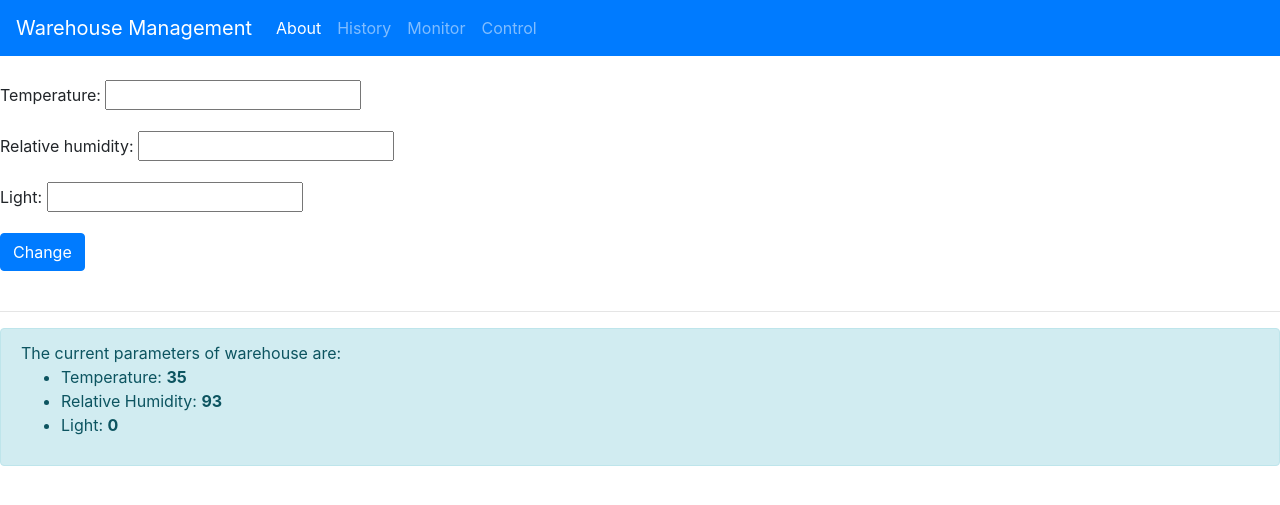
After one commit to anuragshukla06/Web_Interface, a Django app: page /Control/ in a window 1280 px wide. The commit adds this page. Shown: the top 505 px of the page. Run offline with Django 3.2, Linux system fonts and the light colour scheme; data comes from the database, SQL or seed files in the repository; both versions use the stored data as it was after the commit; some libraries are stand-ins or nearby versions.

Commit message:
The api for pi is completed, the control button is working

```diff
--- a/Web_interface/mainpage/Templates/base.html
+++ b/Web_interface/mainpage/Templates/base.html
@@ -35,7 +35,7 @@
             <a class="nav-link" href="{%url 'MonitorUrl'%}">Monitor</a>
           </li>
           <li class="nav-item">
-            <a class="nav-link" href="#">Control</a>
+            <a class="nav-link" href="{%url 'ControlUrl'%}">Control</a>
           </li>
 
         </ul>
--- /dev/null
+++ b/Web_interface/mainpage/Templates/control.html
@@ -0,0 +1,24 @@
+{% extends 'base.html' %}
+{% block content %}
+{% if noParameters == 1 %}
+    <div class="alert alert-danger" role="alert">
+      <h2>The Warehouse is not in operation</h2>
+    </div>
+{% else %}
+    <form method="POST">
+        {% csrf_token %}
+        {{form.as_p}}
+        <button type="submit" class="btn btn-primary">Change</button>
+    </form>
+    <br>
+    <hr>
+    <div class="alert alert-info" role="alert">
+      The current parameters of warehouse are:
+        <ul>
+            <li>Temperature: <b>{{current.temperature}}</b></li>
+            <li>Relative Humidity: <b>{{current.relative_humidity}}</b></li>
+            <li>Light: <b>{{current.light}}</b></li>
+        </ul>
+    </div>
+{% endif %}
+{% endblock %}
--- a/Web_interface/mainpage/admin.py
+++ b/Web_interface/mainpage/admin.py
@@ -1,5 +1,6 @@
 from django.contrib import admin
-from .models import PreSavedData, Entry
+from .models import PreSavedData, Entry, CurrentParameters
 # Register your models here.
 admin.site.register(PreSavedData)
 admin.site.register(Entry)
+admin.site.register(CurrentParameters)
--- a/Web_interface/mainpage/forms.py
+++ b/Web_interface/mainpage/forms.py
@@ -10,3 +10,8 @@ class EntryForm(forms.ModelForm):
     class Meta:
         model = Entry
         fields = ['fruit', 'end_date', 'running']
+
+class AlterParametersForm(forms.Form):
+    temperature = forms.IntegerField()
+    relative_humidity = forms.IntegerField()
+    light = forms.IntegerField()
--- a/Web_interface/mainpage/models.py
+++ b/Web_interface/mainpage/models.py
@@ -17,3 +17,9 @@ class PreSavedData(models.Model):
     temperature = models.IntegerField()
     relative_humidity = models.IntegerField()
     numberOfDays = models.IntegerField()
+
+class CurrentParameters(models.Model):
+    fruit = models.CharField(max_length=200)
+    temperature =models.IntegerField()
+    relative_humidity = models.IntegerField()
+    light = models.IntegerField(default=0)
--- a/Web_interface/mainpage/urls.py
+++ b/Web_interface/mainpage/urls.py
@@ -10,7 +10,8 @@ urlpatterns = [
     path('saveAndReceive/<temperature>/<humidity>/<light>', views.saveAndReceive, name = "saveAndReceiveUrl"),
     path('Monitor/', views.Monitor, name="MonitorUrl"),
     path('monitorCollectiveImage/<id>', views.MonitorCollectiveImage, name="MonitorCollectiveImageUrl"),
-    path('History/<int:item_id>', views.historyItemData, name="historyItemDataUrl")
+    path('History/<int:item_id>', views.historyItemData, name="historyItemDataUrl"),
+    path('Control/', views.control, name="ControlUrl"),
     # path('monitorHumidityImage/', views.MonitorHumidityImage, name="MonitorHumidityImageUrl"),
     # path('monitorLightImage/', views.MonitorLightImage, name="MonitorLightImageUrl"),
     # path('monitorTemperatureImage/', views.MonitorTemperatureImage, name="MonitorTemperatureImageUrl")
--- a/Web_interface/mainpage/views.py
+++ b/Web_interface/mainpage/views.py
@@ -1,6 +1,6 @@
 from django.shortcuts import render,redirect
-from .forms import EntryForm
-from .models import PreSavedData, Entry
+from .forms import EntryForm, AlterParametersForm
+from .models import PreSavedData, Entry, CurrentParameters
 from django.http import HttpResponse
 from django.core.files import File
 import datetime, os, django
@@ -9,7 +9,7 @@ import matplotlib.pyplot as plt
 from matplotlib import pylab
 from matplotlib.figure import Figure
 from matplotlib.backends.backend_agg import FigureCanvasAgg as FigureCanvas
-import io, PIL, PIL.Image, time
+import io
 
 theEntryForm = None
 f = None
@@ -66,6 +66,19 @@ def afterValidateSuccess(request):
         # myFile = File(f)
         # current.dataRecord = myFile
         current.running = True
+        #----------------------------------
+        try:
+            CurrentParameters.objects.all().delete()
+        except:
+            p = 1 #code has to be written
+
+        preSaved = PreSavedData.objects.get(fruit = current.fruit)
+
+        currentParameters = CurrentParameters(temperature=preSaved.temperature,
+                                              fruit = preSaved.fruit,
+                                              relative_humidity = preSaved.relative_humidity)
+        currentParameters.save()
+        #--------------------------------------
         current.save()
         return redirect(home)
 
@@ -96,18 +109,25 @@ def stopRunning(request, item_id):
     f = open('C:/media/test' + str(entry.id) + '.csv', 'r')
     myFile = File(f)
     entry.dataRecord = myFile
+    CurrentParameters.objects.all().delete()
     entry.save()
     return redirect(home)
 
 def saveAndReceive(request, temperature, humidity, light):
-    current = Entry.objects.get(running = True)
-    now = datetime.datetime.now()
-    file_name = 'C:/media/test' + str(current.id) + '.csv'
-    f = open(file_name, 'a+')
-    if os.stat(file_name).st_size == 0:
-        f.write('temperature'+',humidity' + ',light' + ',date' + '\n')
-    f.write(temperature+ ',' + humidity+','+light +","+ str(now) + '\n')
-    return HttpResponse(temperature + humidity+light)
+    try:
+        current = Entry.objects.get(running = True)
+        now = datetime.datetime.now()
+        file_name = 'C:/media/test' + str(current.id) + '.csv'
+        f = open(file_name, 'a+')
+        if os.stat(file_name).st_size == 0:
+            f.write('temperature'+',humidity' + ',light' + ',date' + '\n')
+        f.write(temperature+ ',' + humidity+','+light +","+ str(now) + '\n')
+        currentParameters = CurrentParameters.objects.all()[0]
+        return HttpResponse(" ".join([str(currentParameters.temperature),
+                                     str(currentParameters.relative_humidity),
+                                      str(currentParameters.light)]))
+    except Entry.DoesNotExist:
+        return HttpResponse(" ".join(["-1", "-1", "-1"]))
 
 def Monitor(request):
     try:
@@ -172,3 +192,26 @@ def historyItemData(request, item_id):
     data_html = data.to_html()
     context = {'loaded_data': data_html}
     return HttpResponse(data_html)
+
+def control(request):
+    controlForm = AlterParametersForm()
+    parameters = CurrentParameters.objects.all()
+    currentParameters = -1
+    if len(parameters) > 0:
+        currentParameters = parameters[0]
+    if request.method == "POST":
+        form = AlterParametersForm(request.POST)
+        if form.is_valid():
+            temperature = form.cleaned_data["temperature"]
+            relative_humidity = form.cleaned_data["relative_humidity"]
+            light = form.cleaned_data["light"]
+            currentParameters.relative_humidity = relative_humidity
+            currentParameters.temperature = temperature
+            currentParameters.light = light
+            currentParameters.save()
+            return redirect(control)
+    else:
+        if currentParameters == -1:
+            return render(request, "control.html", {"form": controlForm, "current": currentParameters, "noParameters": 1})
+
+        return render(request, "control.html", {"form": controlForm, "current": currentParameters, "noParameters": 0})
```
Also changed, not shown: Web_interface/db.sqlite3.
